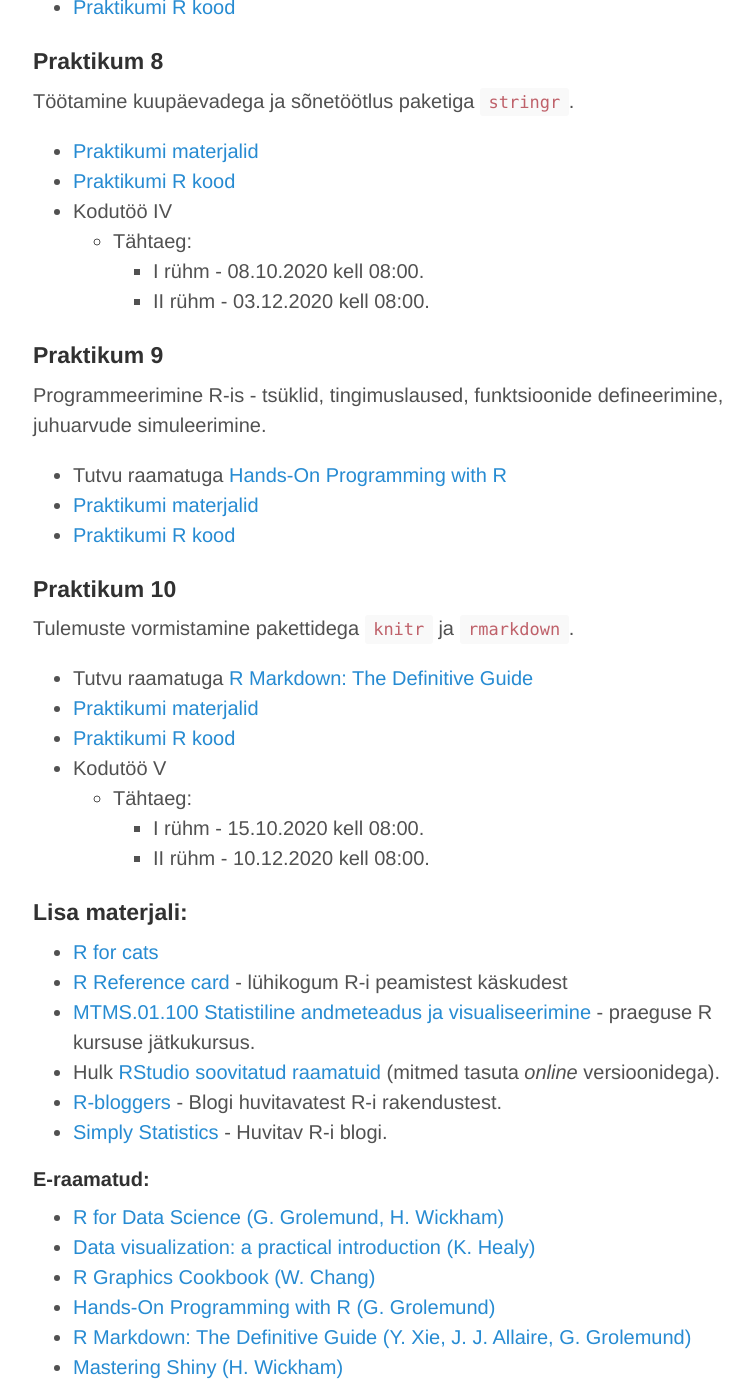
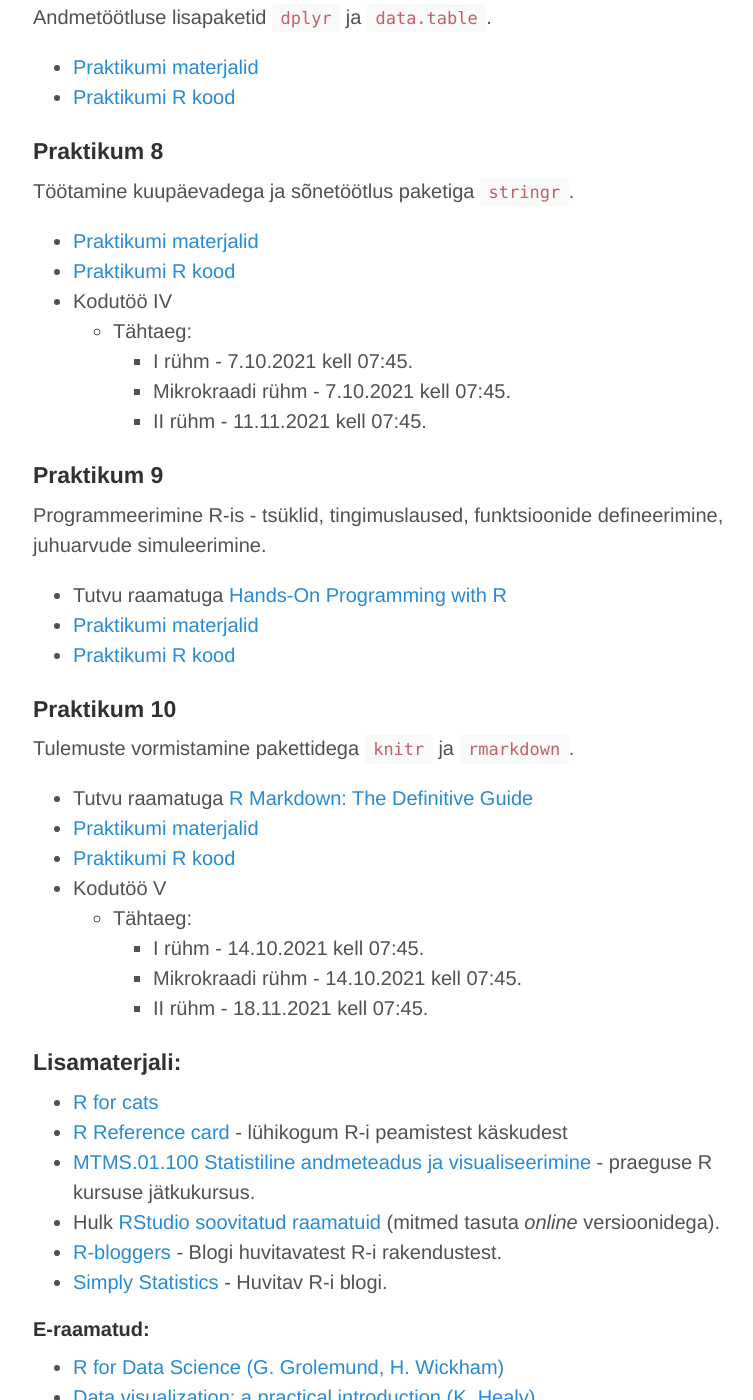
Before and after one commit to Rkursus/2021, a Jekyll site: the page built from praktikumid.md, in a window 1280 px wide and 1400 px high, scrolled down 2020 px. Shown: the whole window, without its empty margins (247-1000 px from the left). Built offline with Jekyll 4.4.1, drawn with Linux system fonts in a browser that asks for light colours; some of the changed text lies outside the part shown.

Commit message:
Update praktikumid.md

```diff
--- a/praktikumid.md
+++ b/praktikumid.md
@@ -23,8 +23,9 @@ Andmete importimine, väärtustetüübid ja teisendused, lisapakettide kasutamin
 * [RStudio snipetid](https://github.com/Rkursus/2021/raw/master/RStudio_snippetid.txt)
 * Kodutöö I <!-- [Kodutöö](praktikum2_kodutoo.md)-->
     * Tähtaeg:
-		* I rühm - 17.09.2020 kell 08:00.
-		* II rühm - 12.11.2020 kell 08:00.
+		* I rühm - 16.09.2021 kell 07:45.
+		* Mikrokraadi rühm - 16.09.2021 kell 07:45.
+		* II rühm - 21.10.2021 kell 07:45.
 
 
 ## Praktikum 3
@@ -45,8 +46,9 @@ Andmestike ühendamine, unikaalsed ja mitmekordsed elemendid, andmete sorteerimi
 * [Praktikumi R kood](https://github.com/Rkursus/2021/raw/master/_praktikum4/praktikum4_kood.R)
 * Kodutöö II <!--[Kodutöö](praktikum4_kodutoo.md)-->
     * Tähtaeg:
-		* I rühm - 24.09.2020 kell 08:00.
-		* II rühm - 19.11.2020 kell 08:00.
+		* I rühm - 23.09.2021 kell 07:45.
+		* Mikrokraadi rühm - 23.09.2021 kell 07:45.
+		* II rühm - 28.10.2021 kell 07:45.
 
 
 ## Praktikum 5
@@ -70,8 +72,9 @@ Joonised `ggplot2`-ga jätkub - joonisele kihtide lisamine, skaalade muutmine, j
 * [Praktikumi R kood](https://github.com/Rkursus/2021/raw/master/_praktikum6/praktikum6_kood.R)
 * Kodutöö III <!--Kodutöö](praktikum6_kodutoo.md)-->
     * Tähtaeg:
-		* I rühm - 01.10.2020 kell 08:00.
-		* II rühm - 26.11.2020 kell 08:00.
+		* I rühm - 30.09.2021 kell 07:45.
+		* Mikrokraadi rühm - 30.09.2021 kell 07:45.
+		* II rühm - 4.11.2021 kell 07:45.
 
 ## Praktikum 7
 
@@ -91,8 +94,9 @@ Töötamine kuupäevadega ja sõnetöötlus paketiga `stringr`.
 * [Praktikumi R kood](https://github.com/Rkursus/2021/raw/master/_praktikum8/praktikum8_kood.R)
 * Kodutöö IV <!--[Kodutöö](praktikum8_kodutoo.md)-->
     * Tähtaeg:
-		* I rühm - 08.10.2020 kell 08:00.
-		* II rühm - 03.12.2020 kell 08:00.
+		* I rühm - 7.10.2021 kell 07:45.
+		* Mikrokraadi rühm - 7.10.2021 kell 07:45.
+		* II rühm - 11.11.2021 kell 07:45.
 
 
 ## Praktikum 9
@@ -115,11 +119,12 @@ Tulemuste vormistamine pakettidega `knitr` ja `rmarkdown`.
 * [Praktikumi R kood](https://github.com/Rkursus/2021/raw/master/_praktikum10/praktikum10_kood.Rmd)
 * Kodutöö V <!--[Kodutöö](praktikum10_kodutoo.md)-->
     * Tähtaeg:
-		* I rühm - 15.10.2020 kell 08:00.
-		* II rühm - 10.12.2020 kell 08:00.
+		* I rühm - 14.10.2021 kell 07:45.
+		* Mikrokraadi rühm - 14.10.2021 kell 07:45.
+		* II rühm - 18.11.2021 kell 07:45.
 
 
-## Lisa materjali:
+## Lisamaterjali:
 
 * [R for cats](https://rforcats.net/)
 * [R Reference card](https://cran.r-project.org/doc/contrib/Baggott-refcard-v2.pdf) - lühikogum R-i peamistest käskudest
```
